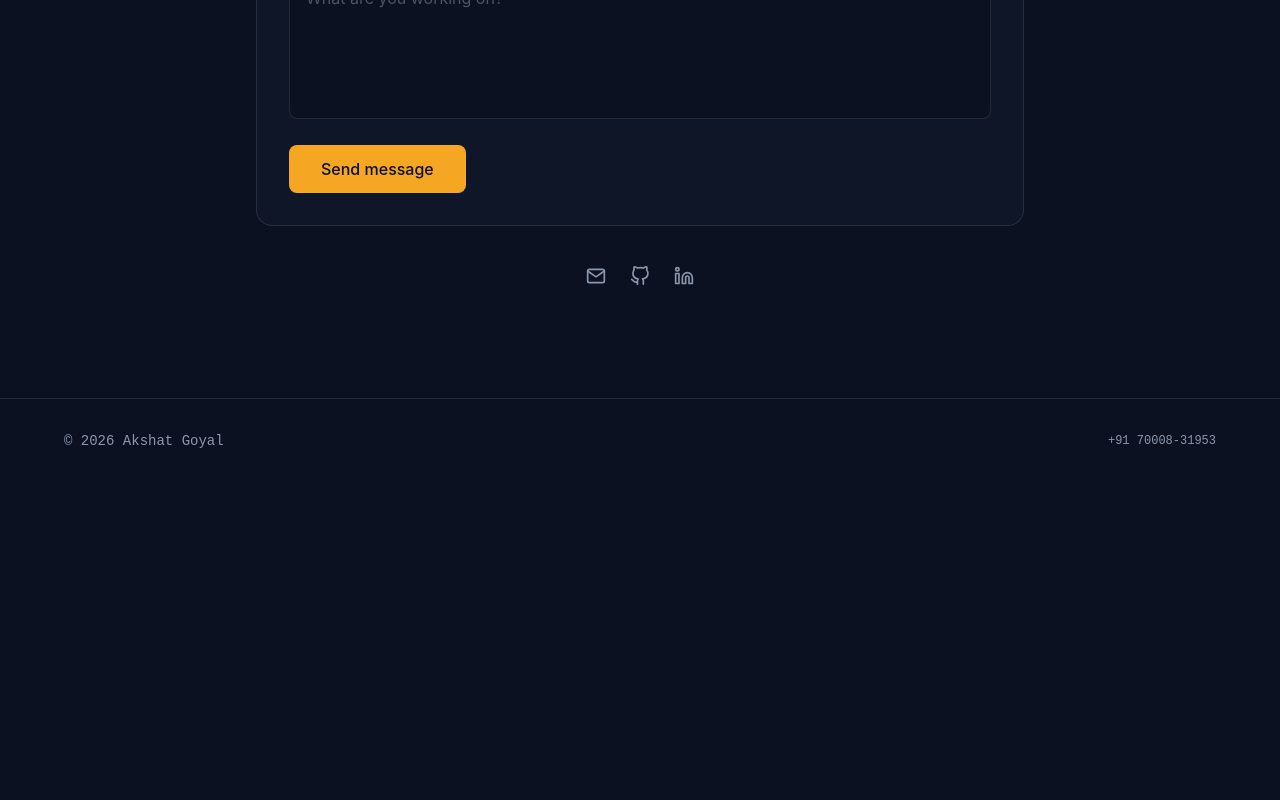
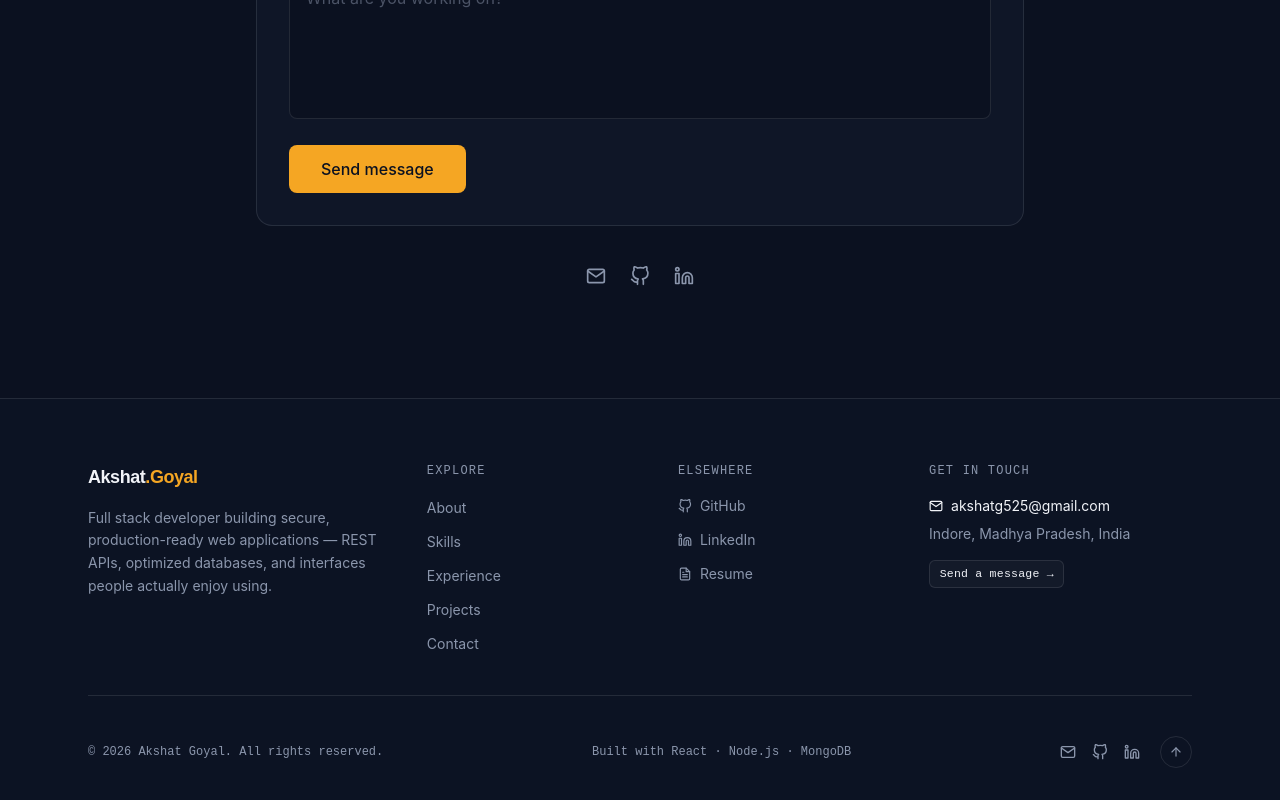
Before and after one commit to AKSHATGOYAL55/Portfolio, a React (Vite) app in the folder client/: page / in a window 1280 px wide. Shown: the part 4413-5213 px from the top of the page. Before the commit the page ends 4896 px from the top, so only its background shows below. Built offline with nearby package versions, Linux system fonts and the light colour scheme; no server answers.

Commit message:
updating footer component and add some code

```diff
--- a/client/src/components/Footer.jsx
+++ b/client/src/components/Footer.jsx
@@ -1,13 +1,157 @@
+import { FiGithub, FiLinkedin, FiMail, FiArrowUp, FiFileText } from "react-icons/fi";
 import { profile } from "../data/resume";
 
+const exploreLinks = [
+  { label: "About", id: "about" },
+  { label: "Skills", id: "skills" },
+  { label: "Experience", id: "experience" },
+  { label: "Projects", id: "projects" },
+  { label: "Contact", id: "contact" },
+];
+
 export default function Footer() {
+  const scrollTo = (id) => {
+    document.getElementById(id)?.scrollIntoView({ behavior: "smooth" });
+  };
+
   return (
-    <footer className="border-t border-white/10 py-8 px-6">
-      <div className="max-w-6xl mx-auto flex flex-col sm:flex-row items-center justify-between gap-3 text-sm text-fog">
-        <p className="font-mono">
-          © {new Date().getFullYear()} {profile.name}
-        </p>
-        <p className="font-mono text-xs">+91 70008-31953</p>
+    <footer className="relative border-t border-white/10 bg-panel/20">
+      <div className="max-w-6xl mx-auto px-6 pt-16 pb-8">
+        <div className="grid sm:grid-cols-2 lg:grid-cols-[1.4fr_1fr_1fr_1.2fr] gap-10 lg:gap-8">
+          <div>
+            <button
+              onClick={() => scrollTo("home")}
+              className="font-display font-semibold text-lg tracking-tight text-paper"
+            >
+              Akshat<span className="text-signal">.Goyal</span>
+            </button>
+            <p className="text-fog text-sm leading-relaxed mt-4 max-w-xs">
+              Full stack developer building secure, production-ready web
+              applications — REST APIs, optimized databases, and interfaces
+              people actually enjoy using.
+            </p>
+            {/* <div className="inline-flex items-center gap-2 tag mt-5">
+              <span className="w-1.5 h-1.5 rounded-full bg-mint animate-pulse" />
+              Open to full-time & internship roles
+            </div> */}
+          </div>
+
+          <div>
+            <h4 className="font-mono text-xs text-fog tracking-widest mb-4">EXPLORE</h4>
+            <ul className="space-y-2.5">
+              {exploreLinks.map((link) => (
+                <li key={link.id}>
+                  <button
+                    onClick={() => scrollTo(link.id)}
+                    className="text-sm text-fog hover:text-signal transition-colors"
+                  >
+                    {link.label}
+                  </button>
+                </li>
+              ))}
+            </ul>
+          </div>
+
+          <div>
+            <h4 className="font-mono text-xs text-fog tracking-widest mb-4">ELSEWHERE</h4>
+            <ul className="space-y-2.5">
+              <li>
+<a
+                  href={profile.github}
+                  target="_blank"
+                  rel="noopener noreferrer"
+                  className="inline-flex items-center gap-2 text-sm text-fog hover:text-signal transition-colors"
+                >
+                  <FiGithub size={14} /> GitHub
+                </a>
+              </li>
+              <li>
+                <a
+                  href={profile.linkedin}
+                  target="_blank"
+                  rel="noopener noreferrer"
+                  className="inline-flex items-center gap-2 text-sm text-fog hover:text-signal transition-colors"
+                >
+                  <FiLinkedin size={14} /> LinkedIn
+                </a>
+              </li>
+              <li>
+                <a
+                  href="/resume.pdf"
+                  target="_blank"
+                  rel="noopener noreferrer"
+                  className="inline-flex items-center gap-2 text-sm text-fog hover:text-signal transition-colors"
+                >
+                  <FiFileText size={14} /> Resume
+                </a>
+              </li>
+            </ul>
+          </div>
+
+          <div>
+            <h4 className="font-mono text-xs text-fog tracking-widest mb-4">GET IN TOUCH</h4>
+            <a
+              href={`mailto:${profile.email}`}
+              className="inline-flex items-center gap-2 text-sm text-paper hover:text-signal transition-colors mb-2"
+            >
+              <FiMail size={14} /> {profile.email}
+            </a>
+            <p className="text-fog text-sm">{profile.location}</p>
+            <button
+              onClick={() => scrollTo("contact")}
+              className="inline-flex items-center gap-2 tag !text-paper hover:!border-signal hover:!text-signal transition-colors mt-4 cursor-pointer"
+            >
+              Send a message →
+            </button>
+          </div>
+        </div>
+
+        <div className="h-px bg-white/10 my-10" />
+
+        <div className="flex flex-col sm:flex-row items-center justify-between gap-4">
+          <p className="font-mono text-xs text-fog text-center sm:text-left">
+            © {new Date().getFullYear()} {profile.name}. All rights reserved.
+          </p>
+
+          <p className="font-mono text-xs text-fog text-center">
+            Built with React · Node.js · MongoDB
+          </p>
+
+          <div className="flex items-center gap-4">
+            <a
+              href={`mailto:${profile.email}`}
+              aria-label="Email"
+              className="text-fog hover:text-signal transition-colors"
+            >
+              <FiMail size={16} />
+            </a>
+            <a
+              href={profile.github}
+              target="_blank"
+              rel="noopener noreferrer"
+              aria-label="GitHub"
+              className="text-fog hover:text-signal transition-colors"
+            >
+              <FiGithub size={16} />
+            </a>
+            <a
+              href={profile.linkedin}
+              target="_blank"
+              rel="noopener noreferrer"
+              aria-label="LinkedIn"
+              className="text-fog hover:text-signal transition-colors"
+            >
+              <FiLinkedin size={16} />
+            </a>
+            <button
+              onClick={() => scrollTo("home")}
+              aria-label="Back to top"
+              className="flex items-center justify-center w-8 h-8 rounded-full border border-white/10 text-fog hover:border-signal hover:text-signal transition-colors ml-1"
+            >
+              <FiArrowUp size={14} />
+            </button>
+          </div>
+        </div>
       </div>
     </footer>
   );
```
